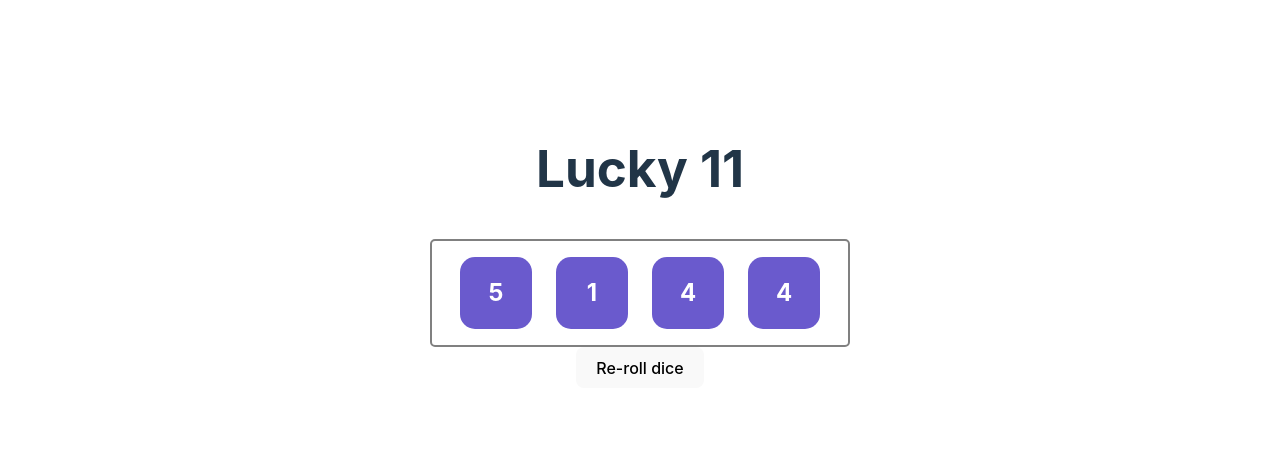
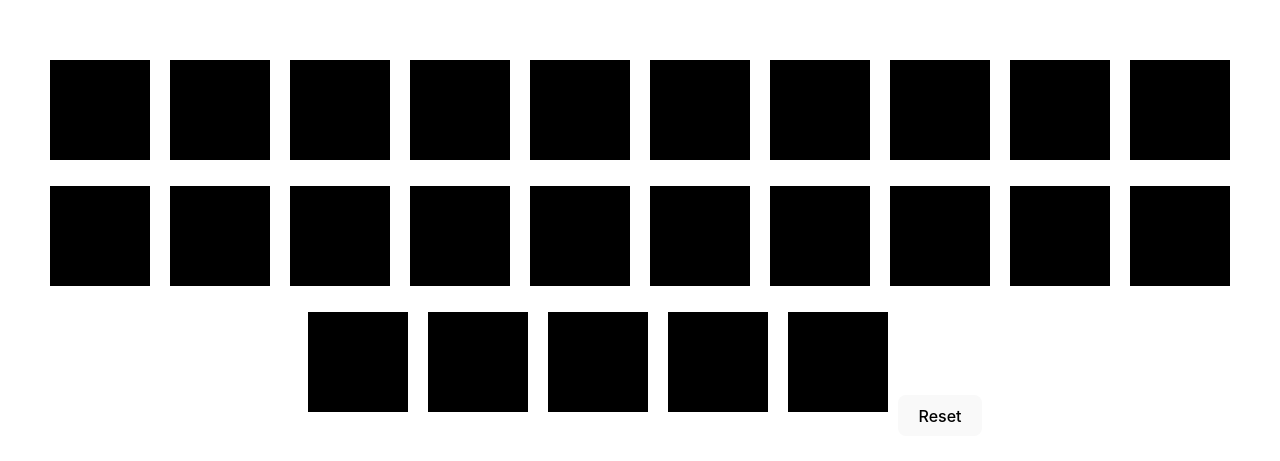
Before and after one commit to lexisgasa/Steele_bc, a React (Vite) app in the folder 05. React/first-react-app/: page / in a window 1280 px wide. Shown: the part 157-618 px from the top of the page. Built offline with nearby package versions, Linux system fonts and the light colour scheme.

Commit message:
box practice

```diff
--- /dev/null
+++ b/05. React/first-react-app/src/06. Design/Box.css
@@ -0,0 +1,6 @@
+.Box {
+    width: 100px;
+    height: 100px;
+    display: inline-block;
+    margin: 10px;
+}
--- /dev/null
+++ b/05. React/first-react-app/src/06. Design/Box.jsx
@@ -0,0 +1,12 @@
+import "./Box.css";
+function Box({ isActive, toggle }) {
+  return (
+    <div
+      className="Box"
+      onMouseEnter={toggle}
+      style={{ backgroundColor: isActive ? "red" : "black" }}
+    ></div>
+  );
+}
+
+export default Box;
--- /dev/null
+++ b/05. React/first-react-app/src/06. Design/BoxGrid.jsx
@@ -0,0 +1,27 @@
+import Box from "./Box";
+import { useState } from "react";
+import "./BoxGrid.css";
+
+function BoxGrid({ numBoxes = 9 }) {
+  const [boxes, setBoxes] = useState(Array(numBoxes).fill(false));
+  const reset = () => {
+    setBoxes(Array(numBoxes).fill(false));
+  };
+  const toggleBox = (index) => {
+    setBoxes((oldBoxes) => {
+      return oldBoxes.map((value, i) => {
+        return i === index ? !value : value;
+      });
+    });
+  };
+  return (
+    <div className="BoxGrid">
+      {boxes.map((box, index) => (
+        <Box key={index} isActive={box} toggle={() => toggleBox(index)} />
+      ))}
+      <button onClick={reset}>Reset</button>
+    </div>
+  );
+}
+
+export default BoxGrid;
--- a/05. React/first-react-app/src/App.jsx
+++ b/05. React/first-react-app/src/App.jsx
@@ -19,7 +19,9 @@ import "./App.css";
 // import EmojiClicker from "./05. State/EmojiClicker";
 // import ScoreKeeper from "./05. State/ScoreKeeper";
 // import Dice from "./06. Design/Dice";
-import LuckyN from "./06. Design/LuckyN";
+// import LuckyN from "./06. Design/LuckyN";
+// import Box from "./06. Design/Box";
+import BoxGrid from "./06. Design/BoxGrid";
 
 
 
@@ -106,7 +108,8 @@ function App() {
       {/* <Dice dice={[3, 6, 1]} color="darkslateblue" />
       <Dice dice={[1, 2, 3]} />
       <Dice dice={[6, 9, 2]} color="rebeccapurple" /> */}
-      <LuckyN numDice={4} goal={11}/>
+      {/* <LuckyN numDice={4} goal={11}/> */}
+      <BoxGrid numBoxes={25} />
     </div>
   );
 }
```
Also changed, not shown: 05. React/first-react-app/src/06. Design/BoxGrid.css (added).
